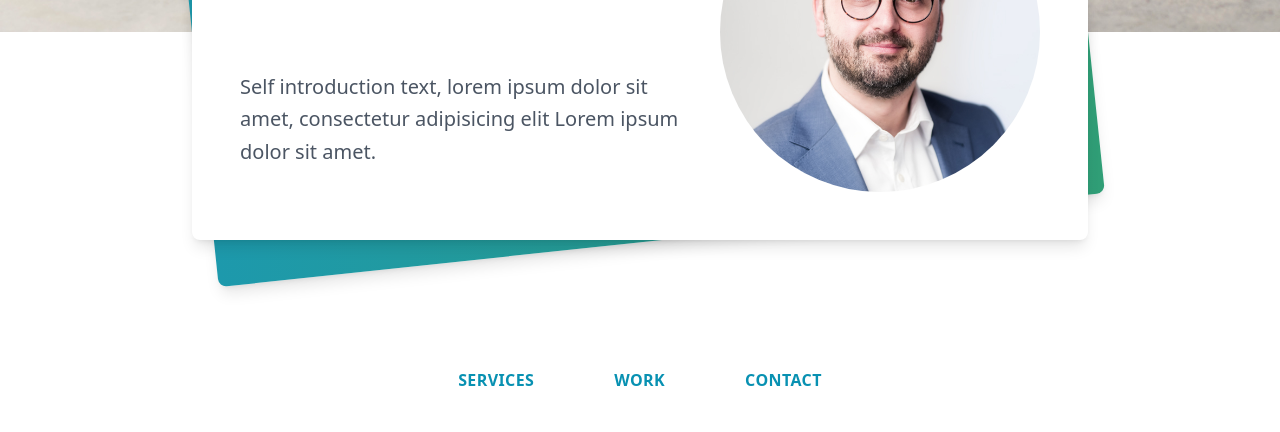
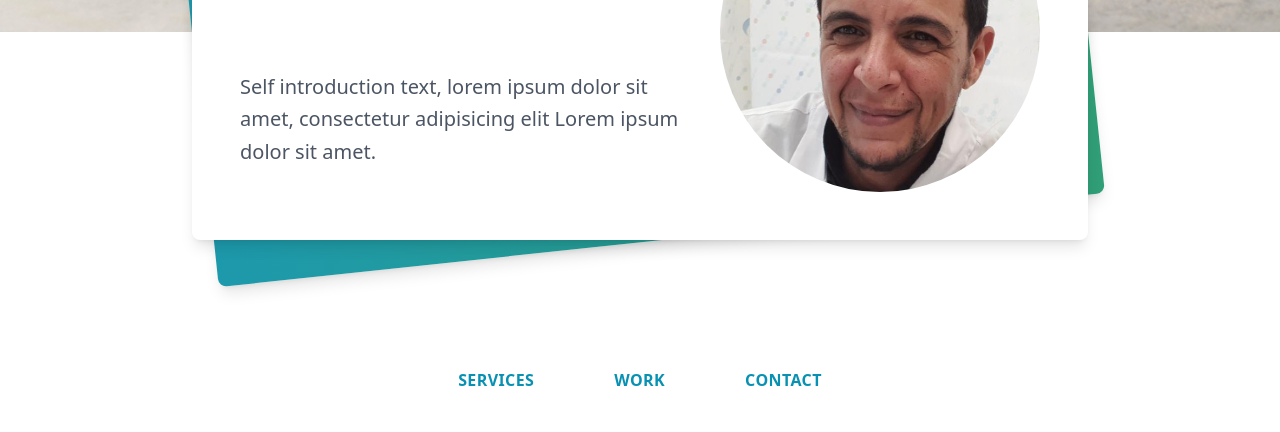
Before and after one commit to DorKatzir/personal_portfolio_website, a plain HTML site: page index.html in a window 1280 px wide. Shown: the part 368-800 px from the top of the page. Drawn offline with nearby package versions, Linux system fonts and the light colour scheme.

Commit message:
Implementing the self promotion section image

```diff
--- a/index.html
+++ b/index.html
@@ -40,7 +40,7 @@
                     </div>
                         <p class="text-xl leading-relaxed">Self introduction text, lorem ipsum dolor sit amet, consectetur adipisicing elit Lorem ipsum dolor sit amet.</p>
                     </div>
-                    <img src="images/profile.jpg" alt="Dror profile image" class="w-80 rounded-full flex-shrink-0 self-end">
+                    <img src="images/profile.png" alt="Dror profile image" class="w-80 rounded-full flex-shrink-0 self-end">
             </div>
         </div>
     </div>
```
Also changed, not shown: images/profile.jpg (deleted), images/profile.png (added).
